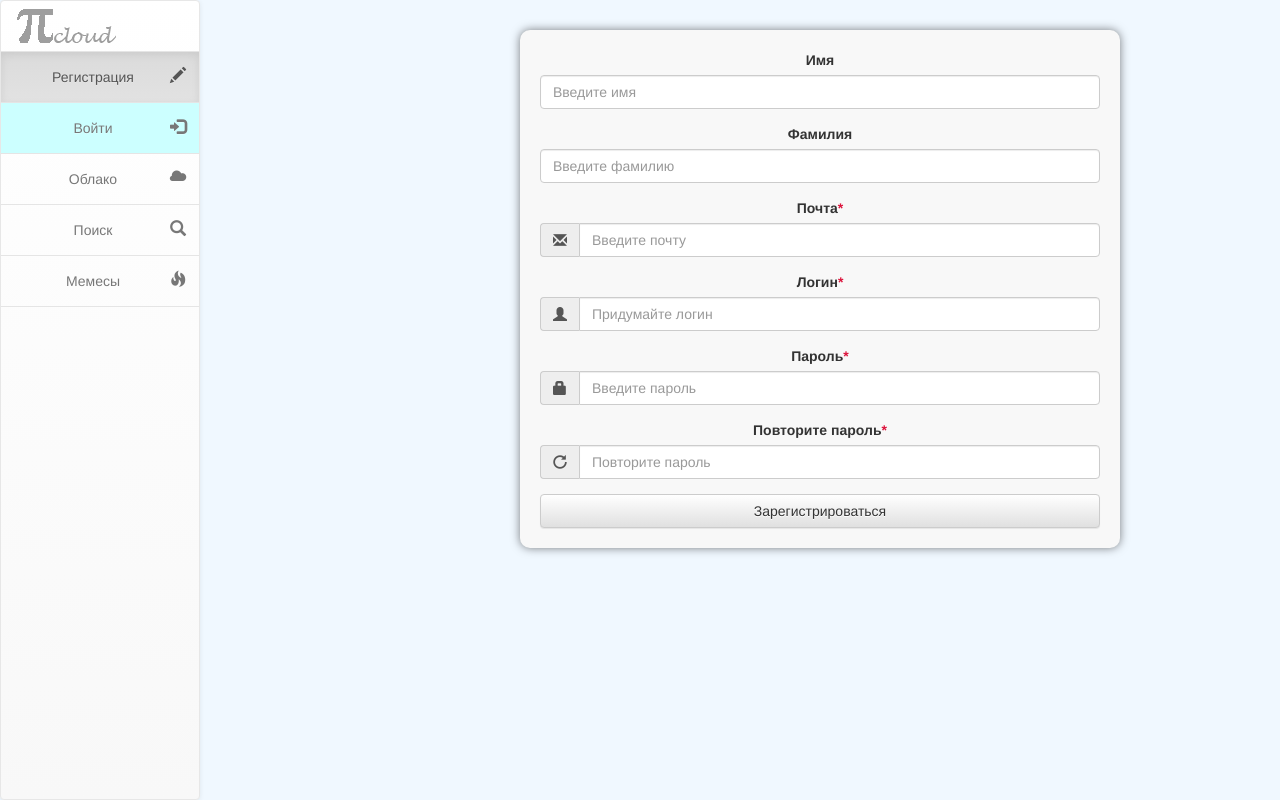
After one commit to picloud-pw/picloud, a Django app: template cloud/templates/auth/sign_up.html in a window 1280 px wide; the page is wider, and only the part inside the window is pictured. The commit adds this page. Run offline with Django 3.2, Linux system fonts and the light colour scheme; the template is opened without the code that fills it, so the values that code supplies are empty; some libraries are stand-ins or nearby versions.

Commit message:
Реализована регистрация и авторизация

```diff
--- a/cloud/static/css/global.css
+++ b/cloud/static/css/global.css
@@ -5,6 +5,31 @@ body{
 .content-block{
     margin: 20px;
     padding: 20px;
-    background-color: azure;
     border-radius: 10px;
+    text-align: center;
 }
+
+.error{
+    text-align: center;
+    color: crimson;
+    font-weight: bold;
+}
+
+.sign-form{
+    background-color: #f8f8f8;
+    box-shadow: 0 0 10px rgba(0,0,0,0.5);
+    border-radius: 10px;
+    text-align: center;
+    max-width: 600px;
+    display: block;
+    margin-left: auto;
+    margin-right: auto;
+    padding: 20px;
+}
+
+.post-panel{
+    background-color: #f8f8f8;
+    box-shadow: 0 0 10px rgba(0,0,0,0.5);
+    border-radius: 10px;
+    text-align: center;
+}
--- /dev/null
+++ b/cloud/templates/auth/sign_up.html
@@ -0,0 +1,73 @@
+{% extends 'main_template.html' %}
+
+
+{% block signup_active%}
+    class="active"
+{% endblock %}
+
+
+{% block content %}
+
+    <form method="post" action="{% url 'sign_up' %}">
+        {% csrf_token %}
+
+        <div class="container-fluid sign-form">
+            <div class="form-group">
+                <label for="first-name" class="col-form-label">Имя</label>
+                <input class="form-control" type="text" name="first-name" id="first-name"
+                         placeholder="Введите имя" pattern="^[А-Яа-яЁё]{2,20}$" title="(от 3 до 20 символов, без пробелов)">
+            </div>
+
+            <div class="form-group">
+                <label for="last-name" class="col-form-label">Фамилия</label>
+                <input class="form-control" type="text" name="last-name" id="last-name"
+                         placeholder="Введите фамилию" pattern="^[А-Яа-яЁё]{2,20}$" title="(от 3 до 20 символов, без пробелов)">
+            </div>
+
+            <div class="form-group">
+              <label for="email" class="col-form-label">Почта<b style="color: crimson">*</b></label>
+              <div class="input-group">
+                  <span class="input-group-addon"><i class="glyphicon glyphicon-envelope"></i></span>
+                  <input class="form-control" type="email" value="" name="email" id="email" placeholder="Введите почту">
+              </div>
+            </div>
+
+            <div class="form-group">
+              <label for="username" class="col-form-label">Логин<b style="color: crimson">*</b></label>
+              <div class="input-group">
+                  <span class="input-group-addon"><i class="glyphicon glyphicon-user"></i></span>
+                  <input class="form-control" type="text" name="username" id="username" placeholder="Придумайте логин">
+              </div>
+            </div>
+
+
+            <div class="form-group">
+              <label for="password" class="col-form-label">Пароль<b style="color: crimson">*</b></label>
+              <div class="input-group">
+                  <span class="input-group-addon"><i class="glyphicon glyphicon-lock"></i></span>
+                  <input class="form-control" type="password" name="password" id="password" placeholder="Введите пароль">
+              </div>
+            </div>
+            <div class="form-group">
+              <label for="second_password" class="col-form-label">Повторите пароль<b style="color: crimson">*</b></label>
+              <div class="input-group">
+                  <span class="input-group-addon"><i class="glyphicon glyphicon-repeat"></i></span>
+                  <input class="form-control" type="password" name="second_password" id="second_password" placeholder="Повторите пароль">
+              </div>
+            </div>
+
+            <div id="error" class="error">
+                {% if error %} <p>{{ error }}</p> {% endif %}
+            </div>
+
+            <div class="form-group">
+                <input class="btn btn-default col-xs-12" type="submit" value="Зарегистрироваться"/>
+            </div>
+
+        </div>
+
+    </form>
+
+    <script src="/cloud/static/js/signup_validate.js"></script>
+
+{% endblock %}
--- a/cloud/templates/main_template.html
+++ b/cloud/templates/main_template.html
@@ -17,10 +17,10 @@
         <link rel="stylesheet" href="{% static 'css/global.css' %}">
         <link rel="stylesheet" href="{% static 'css/menu.css' %}">
 
-            {% block style_links %}
-            {% endblock %}
+        <link rel="icon" href="{% static 'img/favicon.ico' %}">
 
-        <link rel="icon" href="{% static 'img/favicon.ico' %}">
+        {% block head %}
+        {% endblock %}
 
     </head>
 
@@ -46,10 +46,10 @@
                             <h3>{{ user.username }}</h3>
                         {% else %}
                             <li {% block signup_active %}{% endblock %} style="background-color: #CCFFCC">
-                                <a href="{% url 'signup' %}">Регистрация<span style="font-size:16px;" class="pull-right hidden-xs showopacity glyphicon glyphicon-pencil"></span></a>
+                                <a href="{% url 'sign_up' %}">Регистрация<span style="font-size:16px;" class="pull-right hidden-xs showopacity glyphicon glyphicon-pencil"></span></a>
                             </li>
                             <li {% block signin_active %}{% endblock %} style="background-color: #CCFFFF">
-                                <a href="{% url 'signin' %}">Войти<span style="font-size:16px;" class="pull-right hidden-xs showopacity glyphicon glyphicon-log-in"></span></a>
+                                <a href="{% url 'sign_in' %}">Войти<span style="font-size:16px;" class="pull-right hidden-xs showopacity glyphicon glyphicon-log-in"></span></a>
                             </li>
                         {% endif %}
                         <li {% block cloud_active %}{% endblock %}>
@@ -68,7 +68,7 @@
                         </li>
                             {% if user.is_authenticated %}
                                 <li style="background-color: #FFCCCC">
-                                    <a href="{% url 'signout' %}">Выйти<span style="font-size:16px;" class="pull-right hidden-xs showopacity glyphicon glyphicon-log-out"></span></a>
+                                    <a href="{% url 'sign_out' %}">Выйти<span style="font-size:16px;" class="pull-right hidden-xs showopacity glyphicon glyphicon-log-out"></span></a>
                                 </li>
                             {% endif %}
                     </ul>
@@ -83,6 +83,9 @@
         </div>
 
 
+        {% block scripts %}
+        {% endblock %}
+
         <script src="https://code.jquery.com/jquery-3.2.1.slim.min.js"
                 integrity="sha384-KJ3o2DKtIkvYIK3UENzmM7KCkRr/rE9/Qpg6aAZGJwFDMVNA/GpGFF93hXpG5KkN" crossorigin="anonymous"></script>
         <!-- Latest compiled and minified JavaScript -->
--- a/cloud/urls.py
+++ b/cloud/urls.py
@@ -7,9 +7,9 @@ urlpatterns = [
     path(r'^post/(?P<pk>\d+)/$', views.post_detail, name='post_detail'),
     path(r'post/new/', views.post_new, name='post_new'),
     path(r'^post/(?P<pk>\d+)/edit/$', views.post_edit, name='post_edit'),
-    path(r'^auth/signup/', views.signup, name="signup"),
-    path(r'^auth/signin/', views.signin, name="signin"),
-    path(r'^auth/signout/', views.signout, name="signout"),
+    path(r'^auth/sign_up/', views.sign_up, name="sign_up"),
+    path(r'^auth/sign_in/', views.sign_in, name="sign_in"),
+    path(r'^auth/sign_out/', views.sign_out, name="sign_out"),
     path(r'^search/', views.search, name="search"),
     path(r'^memes/', views.memes, name="memes"),
 ]
```
Also changed, not shown: cloud/forms.py (+16 -0 lines), cloud/templates/auth/sign_in.html (added, +35 -0 lines), cloud/templates/auth/signin.html (deleted, +0 -9 lines), cloud/templates/auth/signout.html (deleted, +0 -7 lines), cloud/templates/auth/signup.html (deleted, +0 -9 lines), cloud/views.py (+60 -6 lines), cloud/static/js/signup_validate.js (added), db.sqlite3.
